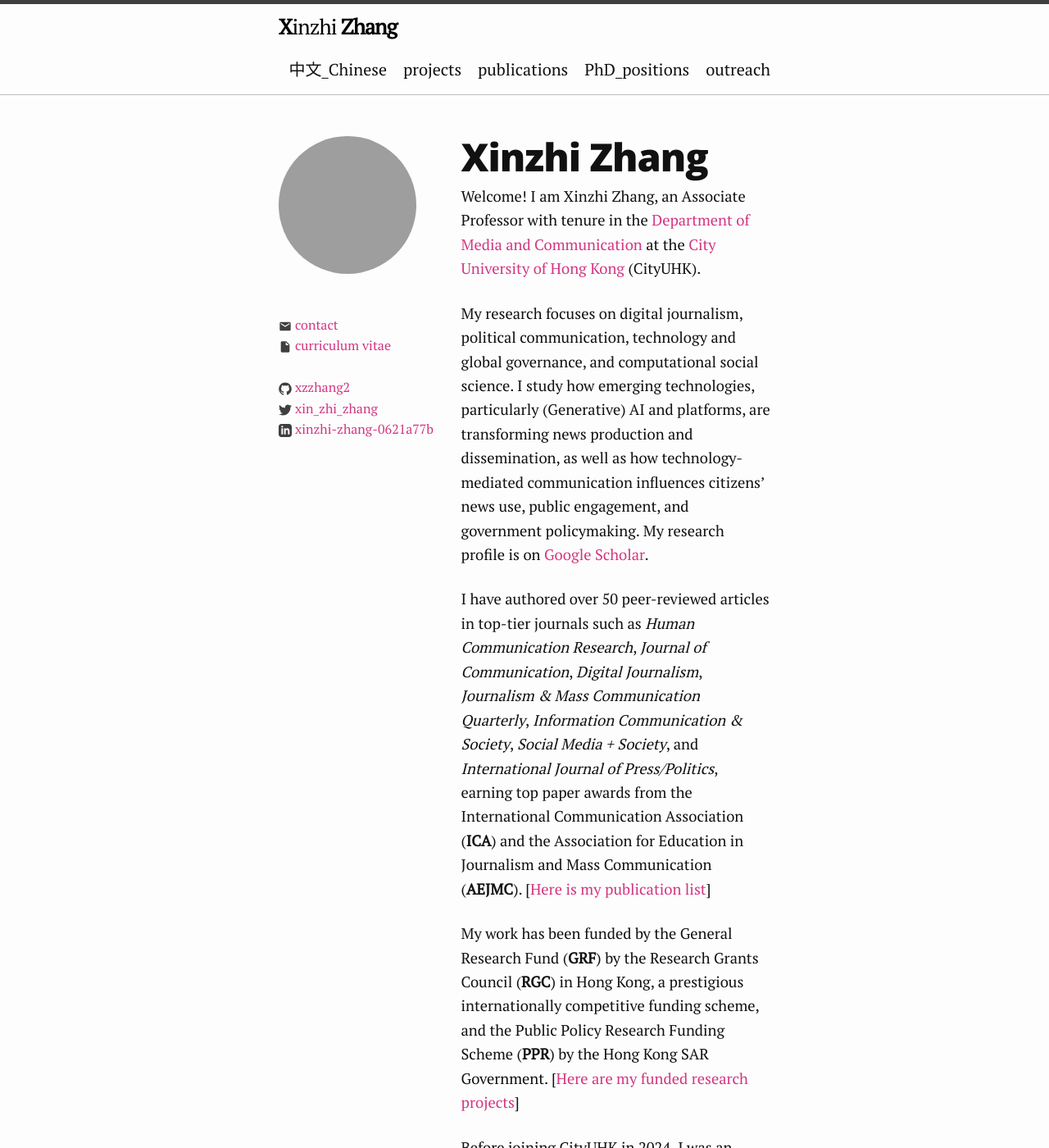
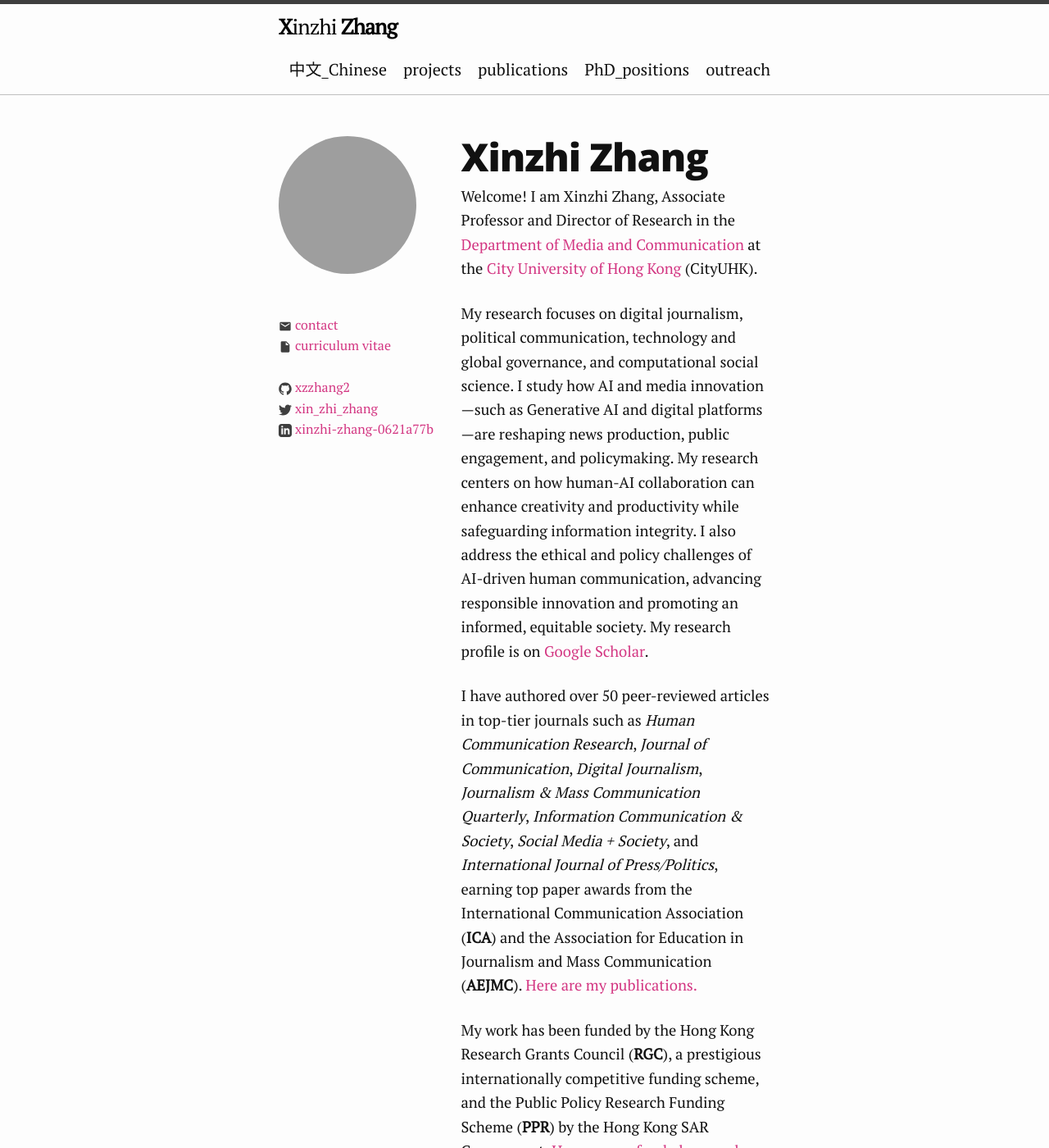
Before and after one commit to xzzhang2/xzzhang2.github.io, a Jekyll site: the page built from index.md, in a window 1280 px wide and 1400 px high. Shown: the whole window at 82% size. Built offline with Jekyll 4.4.1, drawn with Linux system fonts in a browser that asks for light colours; some of the changed text lies outside the part shown; grey boxes are pictures that could not be loaded.

Commit message:
updating information

```diff
--- a/index.md
+++ b/index.md
@@ -7,19 +7,21 @@ seo:
 ---
 
 
-Welcome! I am Xinzhi Zhang, an Associate Professor with tenure in the [Department of Media and Communication](https://www.cityu.edu.hk/com/Profile.aspx?u=xzzhang2) at the [City University of Hong Kong](https://www.cityu.edu.hk/) (CityUHK).
+Welcome! I am Xinzhi Zhang, Associate Professor and Director of Research in the [Department of Media and Communication](https://www.cityu.edu.hk/com/Profile.aspx?u=xzzhang2) at the [City University of Hong Kong](https://www.cityu.edu.hk/) (CityUHK).
 
-My research focuses on digital journalism, political communication, technology and global governance, and computational social science. I study how emerging technologies, particularly (Generative) AI and platforms, are transforming news production and dissemination, as well as how technology-mediated communication influences citizens' news use, public engagement, and government policymaking. My research profile is on [Google Scholar](https://scholar.google.com.hk/citations?user=iOFeIDIAAAAJ).
+My research focuses on digital journalism, political communication, technology and global governance, and computational social science. I study how AI and media innovation—such as Generative AI and digital platforms—are reshaping news production, public engagement, and policymaking. My research centers on how human-AI collaboration can enhance creativity and productivity while safeguarding information integrity. I also address the ethical and policy challenges of AI-driven human communication, advancing responsible innovation and promoting an informed, equitable society. My research profile is on [Google Scholar](https://scholar.google.com.hk/citations?user=iOFeIDIAAAAJ).
 
-I have authored over 50 peer-reviewed articles in top-tier journals such as *Human Communication Research*, *Journal of Communication*, *Digital Journalism*, *Journalism & Mass Communication Quarterly*, *Information Communication & Society*, *Social Media + Society*, and *International Journal of Press/Politics*, earning top paper awards from the International Communication Association (**ICA**) and the Association for Education in Journalism and Mass Communication (**AEJMC**). [[Here is my publication list](https://xzzhang2.github.io/pages/pubs.html)]
+I have authored over 50 peer-reviewed articles in top-tier journals such as *Human Communication Research*, *Journal of Communication*, *Digital Journalism*, *Journalism & Mass Communication Quarterly*, *Information Communication & Society*, *Social Media + Society*, and *International Journal of Press/Politics*, earning top paper awards from the International Communication Association (**ICA**) and the Association for Education in Journalism and Mass Communication (**AEJMC**). [Here are my publications.](https://xzzhang2.github.io/pages/pubs.html)
 
-My work has been funded by the General Research Fund (**GRF**) by the Research Grants Council (**RGC**) in Hong Kong, a prestigious internationally competitive funding scheme, and the Public Policy Research Funding Scheme (**PPR**) by the Hong Kong SAR Government. [[Here are my funded research projects](https://xzzhang2.github.io/pages/projects.html)]
+My work has been funded by the Hong Kong Research Grants Council (**RGC**), a prestigious internationally competitive funding scheme, and the Public Policy Research Funding Scheme (**PPR**) by the Hong Kong SAR Government. [Here are my funded research projects.](https://xzzhang2.github.io/pages/projects.html)
 
-Before joining CityUHK in 2024, I was an Associate Professor with tenure in the Department of Journalism and the Department of Interactive Media in the School of Communication at the [Hong Kong Baptist University](https://www.hkbu.edu.hk/) and the founding Programme Director (2019 - 23) of [Master of Science (MSc) in AI and Digital Media](https://ar.hkbu.edu.hk/tpg-admissions/programmes/master-of-science-msc-in-ai-and-digital-media-approved-programme-under-ugc-s-targeted-tpg-programmes-fellowships-scheme), a pioneering postgraduate program of its kind in the Asia-Pacific region.
+Before joining CityUHK in 2024, I was an Associate Professor in the Department of Journalism and the Department of Interactive Media in the School of Communication at the [Hong Kong Baptist University](https://www.hkbu.edu.hk/) and the founding Programme Director (2019 - 23) of [Master of Science in AI and Digital Media](https://ar.hkbu.edu.hk/tpg-admissions/programmes/master-of-science-msc-in-ai-and-digital-media-approved-programme-under-ugc-s-targeted-tpg-programmes-fellowships-scheme), a pioneering postgraduate program of its kind in the Asia-Pacific region.
 
-Currently, I serve on the editorial boards of four top journals in media and communication, including [*Human Communication Research*](https://academic.oup.com/hcr), [*Journalism & Mass Communication Quarterly*](https://journals.sagepub.com/home/jmq), [*Digital Journalism*](https://www.tandfonline.com/toc/rdij20/current) and [*Chinese Journal of Communication*](https://www.tandfonline.com/toc/rcjc20/current).
+Currently, I serve on the editorial boards of four top journals in media and communication, including [*Human Communication Research*](https://academic.oup.com/hcr), [*Journalism & Mass Communication Quarterly*](https://journals.sagepub.com/home/jmq), [*Digital Journalism*](https://www.tandfonline.com/toc/rdij20/current), and [*Chinese Journal of Communication*](https://www.tandfonline.com/toc/rcjc20/current).
+
+I also actively contribute as a columnist to leading media outlets, including *Radio Television Hong Kong* (RTHK), *Hong Kong Economic Journal*, and *FTChinese* (the Chinese edition of the *Financial Times*).
 
 I obtained Ph.D. in Media and Communication (2013) and an M.A. *with Distinction* in Communication and New Media (2009) from the [Department of Media and Communication](http://www6.cityu.edu.hk/com/) at [City University of Hong Kong](www.cityu.edu.hk). I was a Visiting Scholar at the Department of Communication at [University of California, Davis](https://www.ucdavis.edu/) in 2022.
 
 
-(updated: May 2025)
+(updated: Aug 2025)
```
Also changed, not shown: pages/Chinese.md (+2 -2 lines), pages/projects.md (+4 -4 lines), pages/pubs.md (+18 -19 lines).
